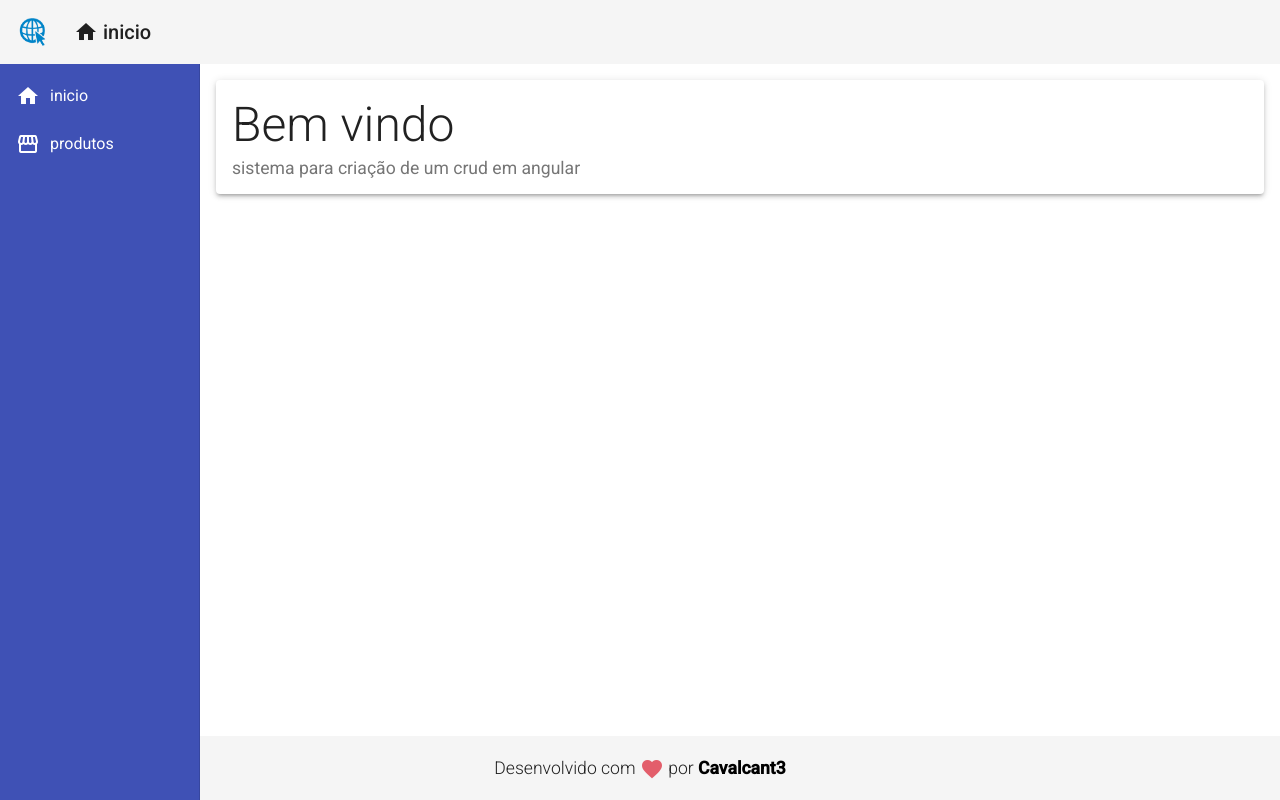
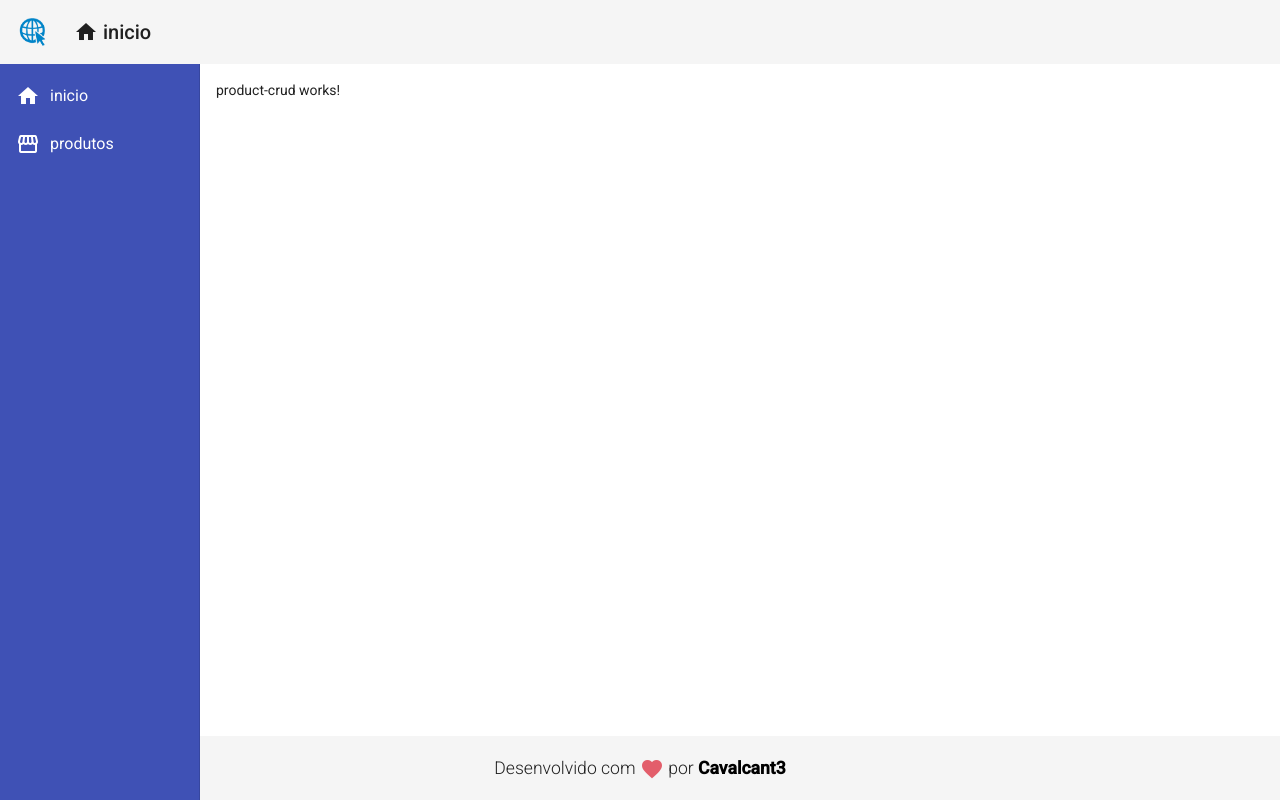
Before and after one commit to cavalcant3/crud-angular, an Angular app in the folder frontend/: page /products in a window 1280 px wide. Before the commit this address led to /. Built offline with nearby package versions, Linux system fonts and the light colour scheme.

Commit message:
ajustando rotas e criação de novo componente

```diff
--- a/frontend/src/app/app-routing.module.ts
+++ b/frontend/src/app/app-routing.module.ts
@@ -1,7 +1,16 @@
 import { NgModule } from '@angular/core';
 import { RouterModule, Routes } from '@angular/router';
 
-const routes: Routes = [];
+import {HomeComponent} from './views/home/home.component';
+import {ProductCrudComponent } from './views/product-crud/product-crud.component';
+
+const routes: Routes = [{
+  path:"",
+  component: HomeComponent
+},{
+  path: "products",
+  component: ProductCrudComponent
+}];
 
 @NgModule({
   imports: [RouterModule.forRoot(routes)],
--- a/frontend/src/app/app.module.ts
+++ b/frontend/src/app/app.module.ts
@@ -14,6 +14,7 @@ import { MatSidenavModule } from '@angular/material/sidenav';
 import { MatCardModule } from '@angular/material/card';
 import { MatListModule } from '@angular/material/list';
 import { HomeComponent } from './views/home/home.component';
+import { ProductCrudComponent } from './views/product-crud/product-crud.component';
 
 
 
@@ -24,6 +25,7 @@ import { HomeComponent } from './views/home/home.component';
     FooterComponent,
     NavComponent,
     HomeComponent,
+    ProductCrudComponent,
   ],
   imports: [
     BrowserModule,
--- a/frontend/src/app/components/template/nav/nav.component.html
+++ b/frontend/src/app/components/template/nav/nav.component.html
@@ -2,13 +2,13 @@
     <mat-sidenav class="sidenav" mode="side" opened
      fixedInViewport="true" fixedTopGap="64" >
         <mat-nav-list class="nav-list">
-            <a mat-list-item>
+            <a mat-list-item routerLink="/">
                 <i class="material-icons">
                     home
                 </i>
                 inicio
             </a>
-            <a mat-list-item>
+            <a mat-list-item routerLink="/products">
                 <i class="material-icons">
                     storefront
                 </i>
@@ -17,6 +17,6 @@
         </mat-nav-list>
     </mat-sidenav>
     <mat-sidenav-content class="content">
-        <app-home></app-home>
+        <router-outlet></router-outlet>
     </mat-sidenav-content>
 </mat-sidenav-container>
--- /dev/null
+++ b/frontend/src/app/views/product-crud/product-crud.component.html
@@ -0,0 +1 @@
+<p>product-crud works!</p>
--- /dev/null
+++ b/frontend/src/app/views/product-crud/product-crud.component.ts
@@ -0,0 +1,15 @@
+import { Component, OnInit } from '@angular/core';
+
+@Component({
+  selector: 'app-product-crud',
+  templateUrl: './product-crud.component.html',
+  styleUrls: ['./product-crud.component.css']
+})
+export class ProductCrudComponent implements OnInit {
+
+  constructor() { }
+
+  ngOnInit(): void {
+  }
+
+}
```
Also changed, not shown: frontend/src/app/views/product-crud/product-crud.component.css (added).
